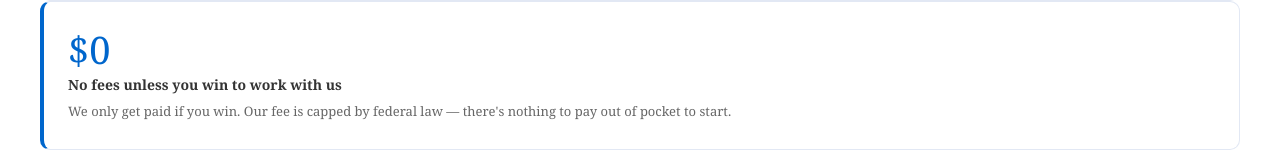
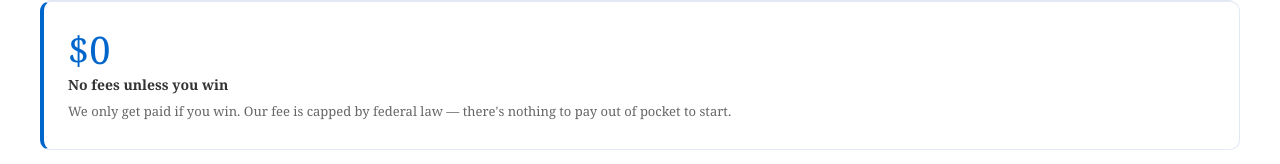
Before and after one commit to mdeldon/cd-landing-pages, a plain HTML site: page tools/lp-review/lp2-hearing.html in a window 1280 px wide. Shown: the part 1517-1681 px from the top of the page. Drawn offline with nearby package versions, Linux system fonts and the light colour scheme; a web font is replaced by a local one.

Commit message:
LP2: Fix label

```diff
--- a/tools/lp-review/lp2-hearing.html
+++ b/tools/lp-review/lp2-hearing.html
@@ -634,7 +634,7 @@
     </div>
     <div class="lp-stat-card">
       <div class="lp-stat-number">$0</div>
-      <div class="lp-stat-label">No fees unless you win to work with us</div>
+      <div class="lp-stat-label">No fees unless you win</div>
       <div class="lp-stat-desc">We only get paid if you win. Our fee is capped by federal law — there's nothing to pay out of pocket to start.</div>
     </div>
   </div>
```
